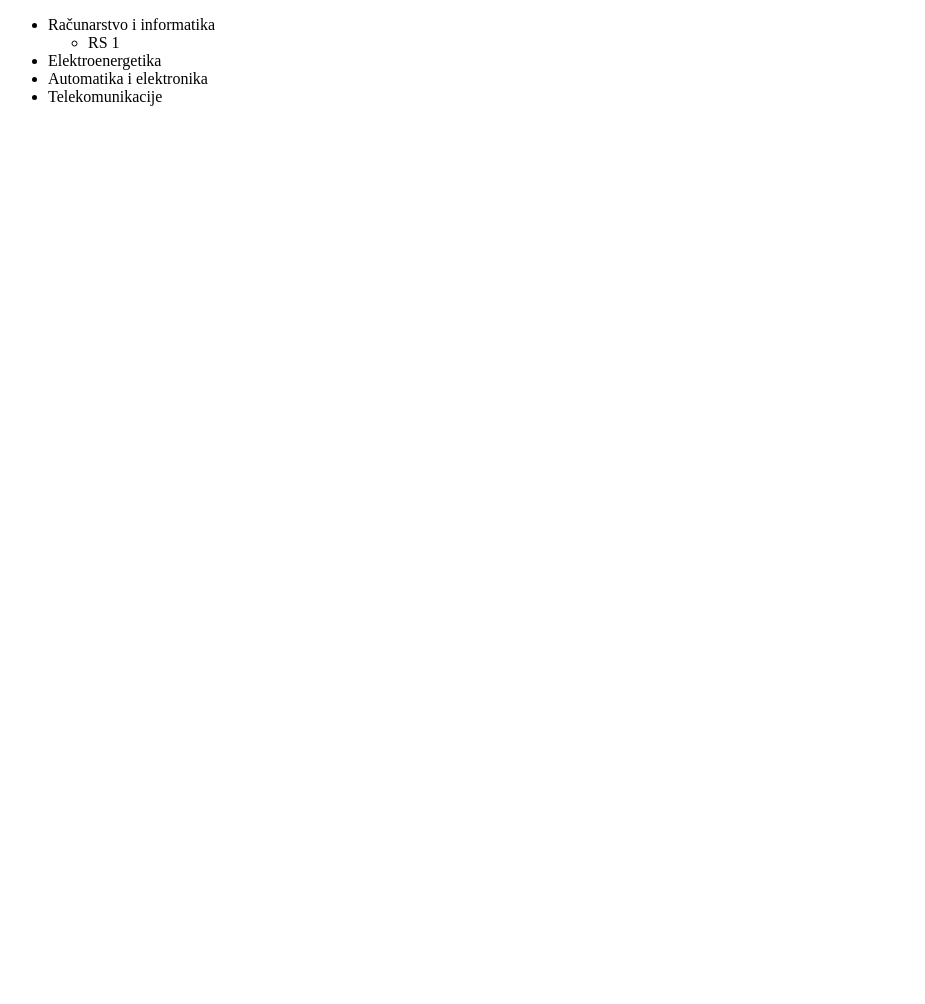
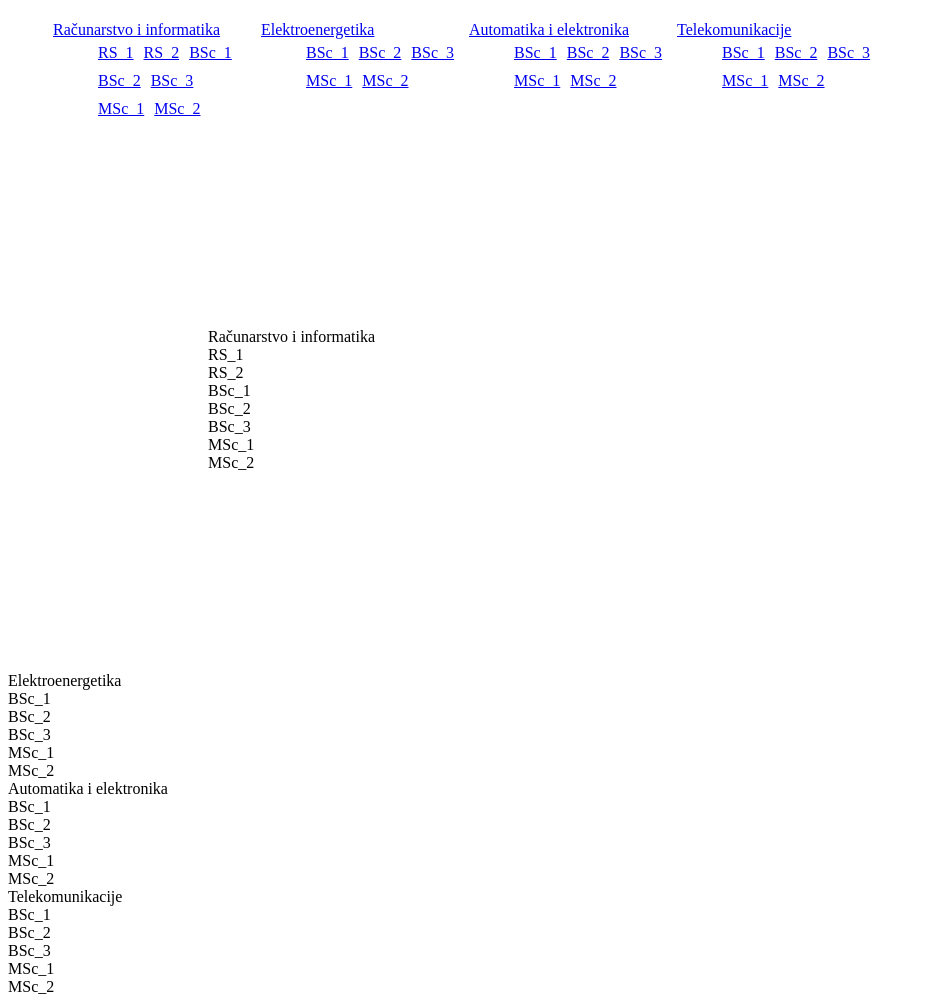
Before and after one commit to zOhran13/WebTehnologije-2022, a plain HTML site: page predmet.html in a window 1280 px wide. Shown: the whole page, without its empty margins (0-925 px from the left). Before the commit the page ends 800 px from the top, so only its background shows below. Drawn offline with Linux system fonts and the light colour scheme.

Commit message:
greška <izgled menija-dio RI liste>

```diff
--- /dev/null
+++ b/predmet.css
@@ -0,0 +1,14 @@
+.smijer li {
+    display: inline;
+    list-style-type: none;
+    float: left;
+    padding: 5px;
+}
+#meni li{
+    display: inline;
+
+}
+.ri{
+    clear: left;
+    padding: 200px;
+}
--- a/predmet.html
+++ b/predmet.html
@@ -1,30 +1,120 @@
 <!DOCTYPE html>
 <html lang="en">
 <head>
-    <meta charset="UTF-8">
-    <meta http-equiv="X-UA-Compatible" content="IE=edge">
-    <meta name="viewport" content="width=device-width, initial-scale=1.0">
+    <link rel="stylesheet" href="predmet.css">
+
     <title>wtP22</title>
 </head>
 <body>
-    <div id="meni">
-        <ul id="prvaLista">
-            <li><a href="#RI"></a>Računarstvo i informatika
-                <div id="spisakRi">
-                    <ul id="RI1">
-                        <li><a href="#rs1"></a>RS 1</li>
+    <div class="meni">
+        <ul id="PrvaLista">
+            <div class="smijer">
+            <li><a href="#ri">Računarstvo i informatika</a>
+                <div class="ciklus">
+                <ul id="rs">
+                    <li><a href="#rs_1">RS_1</a></li>
+                    <li><a href="#rs_2">RS_2</a></li>
+                 </ul>
+                 <ul id="bsc">
+                    <li><a href="#bsc_1">BSc_1</a></li>
+                    <li><a href="#bsc_2">BSc_2</a></li>
+                    <li><a href="#bsc_3">BSc_3</a></li>
 
-
+                 </ul>
+                 <ul id="msc">
+                    <li><a href="#msc_1">MSc_1</a></li>
+                    <li><a href="#msc_2">MSc_2</a></li>
 
                  </ul>
                 </div>
             </li>
-            <li><a href="#EE"></a>Elektroenergetika</li>
-            <li><a href="#AIE"></a>Automatika i elektronika</li>
-            <li><a href="#TK"></a>Telekomunikacije</li>
+        </div>
+        <div class="smijer">
+            <li><a href="#ee">Elektroenergetika</a>
+                <div class="ciklus">
+                     <ul>
+                        <li><a href="#bsc_1">BSc_1</a></li>
+                        <li><a href="#bsc_2">BSc_2</a></li>
+                        <li><a href="#bsc_3">BSc_3</a></li>
 
                      </ul>
+                     <ul>
+                        <li><a href="#msc_1">MSc_1</a></li>
+                        <li><a href="#msc_2">MSc_2</a></li>
+
+                     </ul>
+                    </div></li>
+        </div>
+        <div class="smijer">
+            <li><a href="#aie">Automatika i elektronika</a>
+                <div class="ciklus">
+                    <ul>
+                       <li><a href="#bsc_1">BSc_1</a></li>
+                       <li><a href="#bsc_2">BSc_2</a></li>
+                       <li><a href="#bsc_3">BSc_3</a></li>
+
+                    </ul>
+                    <ul>
+                       <li><a href="#msc_1">MSc_1</a></li>
+                       <li><a href="#msc_2">MSc_2</a></li>
+
+                    </ul>
+                   </div></li>
+        </div>
+        <div class="smijer">
+            <li><a href="#TK">Telekomunikacije</a>
+                <div class="ciklus">
+                    <ul>
+                       <li><a href="#bsc1">BSc_1</a></li>
+                       <li><a href="#bsc_2">BSc_2</a></li>
+                       <li><a href="#bsc_3">BSc_3</a></li>
+
+                    </ul>
+                    <ul>
+                       <li><a href="#msc_1">MSc_1</a></li>
+                       <li><a href="#msc_2">MSc_2</a></li>
+
+                    </ul>
+                   </div></li>
+        </div>
+     </ul>
+     </div>
+
+    <div class="ri">Računarstvo i informatika
+       <div class="rs_1">RS_1</div>
+       <div class="rs_2">RS_2</div>
+       <div class="bsc_1">BSc_1</div>
+       <div class="bsc_2">BSc_2</div>
+       <div class="bsc_3">BSc_3</div>
+       <div class="msc_1">MSc_1</div>
+       <div class="msc_2">MSc_2</div>
 
        </div>
+       <div class="ee">Elektroenergetika
+        <div class="bsc_1">BSc_1</div>
+        <div class="bsc_2">BSc_2</div>
+        <div class="bsc_3">BSc_3</div>
+        <div class="msc_1">MSc_1</div>
+        <div class="msc_2">MSc_2</div>
+
+        </div>
+        <div class="ee">Automatika i elektronika
+            <div class="bsc_1">BSc_1</div>
+            <div class="bsc_2">BSc_2</div>
+            <div class="bsc_3">BSc_3</div>
+            <div class="msc_1">MSc_1</div>
+            <div class="msc_2">MSc_2</div>
+
+            </div>
+            <div class="tk" id="TK">Telekomunikacije
+                <div class="bsc_1" id="bsc1">BSc_1</div>
+                <div class="bsc_2">BSc_2</div>
+                <div class="bsc_3">BSc_3</div>
+                <div class="msc_1">MSc_1</div>
+                <div class="msc_2">MSc_2</div>
+
+                </div>
+
+
 </body>
 </html>
```
Lines whose indentation alone changed are shown as unchanged.
